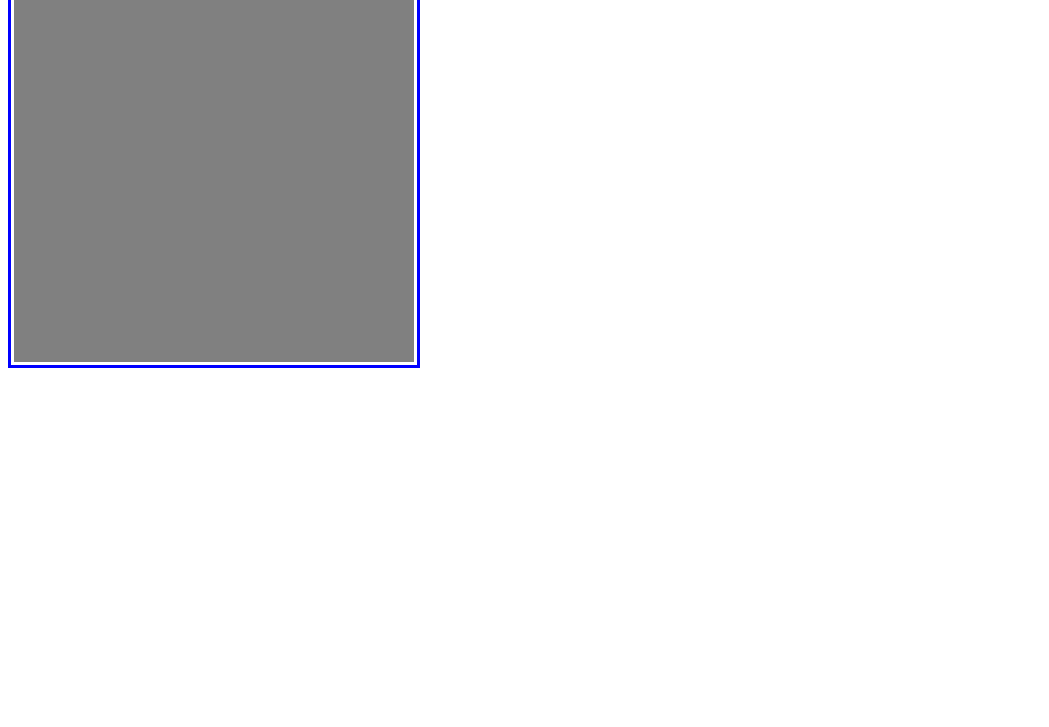
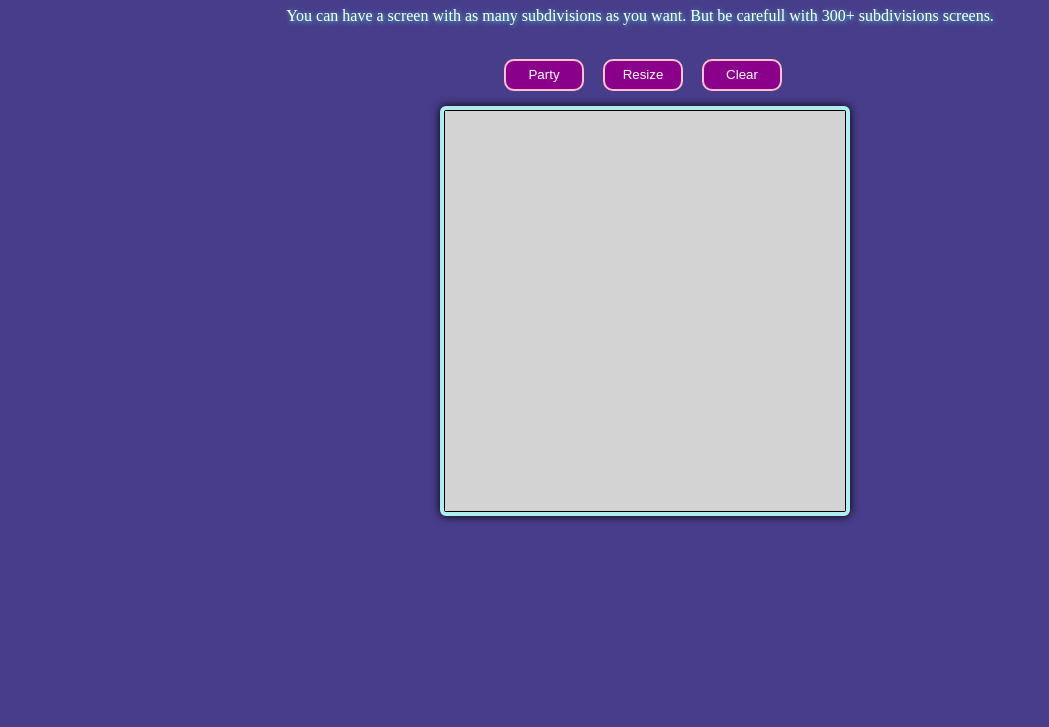
Before and after one commit to Miguelus373/Etch-a-Sketch, a plain HTML site: page index.html in a window 1280 px wide. Shown: the part 73-800 px from the top of the page, without its empty margins (0-1049 px from the left). Drawn offline with Linux system fonts and the light colour scheme.

Commit message:
Color button added and css file finished

```diff
--- a/index.html
+++ b/index.html
@@ -8,9 +8,15 @@
 
     <body>
 
+        <h1>Welcome to Etch-a-Sketch</h1>
+
+        <p>You can have a screen with as many subdivisions as you want. But be carefull with 300+ subdivisions screens.</p>
+
+        <div id="buttons">
+        <button id="color">Party</button>
+        <button id="resize">Resize</button>
         <button id="clear">Clear</button>
-        <button id="resize">Resize</button>
-        <button id="colors">Colored</button>
+        </div>
 
         <div id="screen"></div>
 
--- a/script.js
+++ b/script.js
@@ -1,7 +1,7 @@
 const screen = document.querySelector('#screen');
 const cleanBtn = document.querySelector('#clear');
 const resizeBtn = document.querySelector('#resize');
-const colorBtn = document.querySelector('#colors');
+const colorBtn = document.querySelector('#color');
 
 let squares = 16;
 
@@ -58,7 +58,7 @@ function resize() {
 
 colorBtn.addEventListener('click', () => {
 	if (colorBtn.innerText == 'Black') {
-		colorBtn.innerText ='Colored'
+		colorBtn.innerText = 'Party'
 	} else {
 		colorBtn.innerText = 'Black'
 	}
@@ -72,7 +72,7 @@ function currentColor() {
 	color = 'rgb(' + Math.random() * 256 + ', ' + Math.random() * 256 + ', ' + Math.random() * 256 + ')';
 
 	} else {
-		color = 'black'
+		color = 'gray'
 	}
 
 	return(color)
--- a/style.css
+++ b/style.css
@@ -1,10 +1,49 @@
+body {
+    background-color: darkslateblue
+}
+
+h1, p {
+    text-align: center;
+    color: white;
+    text-shadow: 1px 1px 5px turquoise
+}
+
+#buttons {
+    display: block;
+    height: 32px;
+    width: 282px;
+    margin-left: -136px;
+    margin-bottom: 15px;
+    margin-top: 34px
+}
+
 #screen {
-
-    padding: 3px 2px 3px 3px;
-    border: 3px solid blue;
+    background-color: black;
+    border: 4px solid paleturquoise;
+    border-radius: 6px;
+    margin-left: -200.5px;
     width: 401px;
     height: 400px;
-    display: block;
+    padding: 1px 0px 1px 1px;
+    box-shadow: 0px 0px 10px black;
+}
+
+#buttons, #screen {
+    position: relative;
+    left: 50%;
+}
+
+#color, #resize, #clear {
+    color: white;
+    height: 32px;
+    width: 80px;
+    background-color: darkmagenta;
+    border: 2px solid pink;
+    border-radius: 10px;
+}
+
+#resize, #clear {
+    margin-left: 15px
 }
 
 .column {
@@ -12,6 +51,6 @@
 }
 
 .cell {
-    background-color: grey;
+    background-color: lightgray;
     display: block;
 }
```
